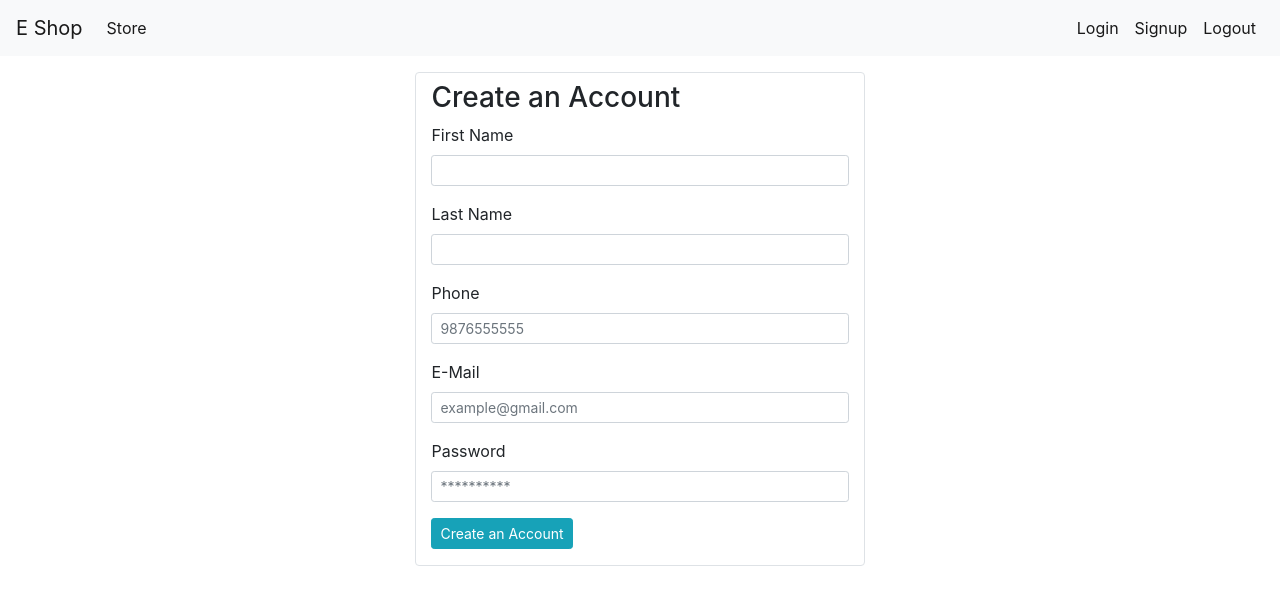
After one commit to ayushkr07/eshop, a Django app: page /signup in a window 1280 px wide. The commit adds this page. Shown: the top 605 px of the page. Run offline with Django 3.2, Linux system fonts and the light colour scheme; some libraries are stand-ins or nearby versions.

Commit message:
SignUp feature created,password hashing in next commit

```diff
--- a/store/admin.py
+++ b/store/admin.py
@@ -1,6 +1,7 @@
 from django.contrib import admin
 from .models.product import Product
 from .models.cateogory import Cateogory
+from .models.customer import Customer
 
 class AdminProduct(admin.ModelAdmin):
     list_display = ['name','price','cateogory']
@@ -11,3 +12,4 @@ class AdminCateogory(admin.ModelAdmin):
 
 admin.site.register(Product,AdminProduct)
 admin.site.register(Cateogory,AdminCateogory)
+admin.site.register(Customer)
--- a/store/models/__init__.py
+++ b/store/models/__init__.py
@@ -1,2 +1,3 @@
 from .product import Product
 from .cateogory import Cateogory
+from .customer import Customer
--- a/store/templates/base.html
+++ b/store/templates/base.html
@@ -33,7 +33,7 @@
           <a class="nav-link" href="#">Login<span class="sr-only">(current)</span></a>
         </li>
         <li class="nav-item active">
-          <a class="nav-link" href="#">Signup<span class="sr-only">(current)</span></a>
+          <a class="nav-link" href="{% url 'signup' %}">Signup<span class="sr-only">(current)</span></a>
         </li>
         <li class="nav-item active">
           <a class="nav-link" href="#">Logout<span class="sr-only">(current)</span></a>
--- /dev/null
+++ b/store/templates/signup.html
@@ -0,0 +1,48 @@
+{% extends 'base.html' %}
+
+{% block content %}
+<div class="container">
+    <div class="p-2 m-2">
+        <div class="col-lg-5 mx-auto border rounded pt-2">
+            <h3>Create an Account</h3>
+            <form action="{% url 'signup' %}" method="post">
+                {% if error %}
+                <div class="alert alert-danger" role="alert">
+                  <p>{{error}}</p>
+                </div>
+                {% endif %}
+                {% csrf_token %}
+                <div class="form-group">
+                  <label for="">First Name</label>
+                  <input type="text" name="fname" value="{{value.first_name}}" id=""
+                  class="form-control form-control-sm" placeholder="" >
+                </div>
+                <div class="form-group">
+                    <label for="">Last Name</label>
+                    <input type="text" name="lname" value="{{value.last_name}}" id=""
+                    class="form-control form-control-sm" placeholder="">
+                </div>
+                <div class="form-group">
+                    <label for="">Phone</label>
+                    <input type="text" name="phone" value="{{value.phone}}" id=""
+                    class="form-control form-control-sm" placeholder="9876555555">
+                </div>
+                <div class="form-group">
+                    <label for="">E-Mail</label>
+                    <input type="text" name="email" value="{{value.email}}" id=""
+                    class="form-control form-control-sm" placeholder="example@gmail.com">
+                </div>
+                <div class="form-group">
+                    <label for="">Password</label>
+                    <input type="password" name="password" id=""
+                    class="form-control form-control-sm" placeholder="**********">
+                </div>
+                <div class="form-group">
+                    <input type="submit" value="Create an Account" class="btn btn-sm btn btn-info">
+                </div>
+            </form>
+        </div>
+    </div>
+</div>
+
+{% endblock %}
--- a/store/urls.py
+++ b/store/urls.py
@@ -2,5 +2,6 @@ from django.urls import path,include
 from . import views
 
 urlpatterns = [
-    path('',views.index,name='index')
+    path('',views.index,name='index'),
+    path('signup',views.signup,name='signup'),
 ]
--- a/store/views.py
+++ b/store/views.py
@@ -1,6 +1,7 @@
-from django.shortcuts import render
+from django.shortcuts import render,HttpResponse,redirect
 from .models.product import Product
 from .models.cateogory import Cateogory
+from .models.customer import Customer
 
 def index(request):
     cateogories=Cateogory.get_all_cateogories()
@@ -13,3 +14,59 @@ def index(request):
     data['products']=products
     data['cateogories']=cateogories
     return render(request,'index.html',data)
+
+def signup(request):
+    if request.method == 'GET':
+        return render(request,'signup.html')
+    else:
+        f_name = request.POST.get('fname')
+        l_name = request.POST.get('lname')
+        phone = request.POST.get('phone')
+        email = request.POST.get('email')
+        password = request.POST.get('password')
+
+        values = {
+            'first_name':f_name,
+            'last_name':l_name,
+            'phone':phone,
+            'email':email
+        }
+        customer = Customer(first_name=f_name,
+                            last_name=l_name,
+                            phone=phone,
+                            email=email,
+                            password=password)
+        # Validation
+        error_message = None
+        if not f_name:
+            error_message = 'First name required'
+        elif len(f_name) < 4:
+            error_message = 'First name must have atleast four characters'
+        elif not l_name:
+            error_message = 'Last name required'
+        elif len(l_name) < 4:
+            error_message = 'Last name must have atleast four characters'
+        elif not phone:
+            error_message = 'Phone Number required'
+        elif len(phone)<10:
+            error_message = 'Phone Number must have atleast ten characters'
+        elif not password:
+            error_message = 'Password required'
+        elif len(password)<6:
+            error_message = 'Password must have atleast six characters'
+        elif not email:
+            error_message = 'Email required'
+        elif len(email)<5:
+            error_message = 'Email must have atleast five characters'
+        elif customer.isExists():
+            error_message = 'Email already exists'
+
+        if not error_message:
+            customer.save()
+            return redirect('index')
+        else:
+            data={
+                'error':error_message,
+                'value':values
+            }
+            return render(request,'signup.html',data)
```
Also changed, not shown: store/models/customer.py (added, +16 -0 lines), db.sqlite3, store/migrations/0008_customer.py (added).
